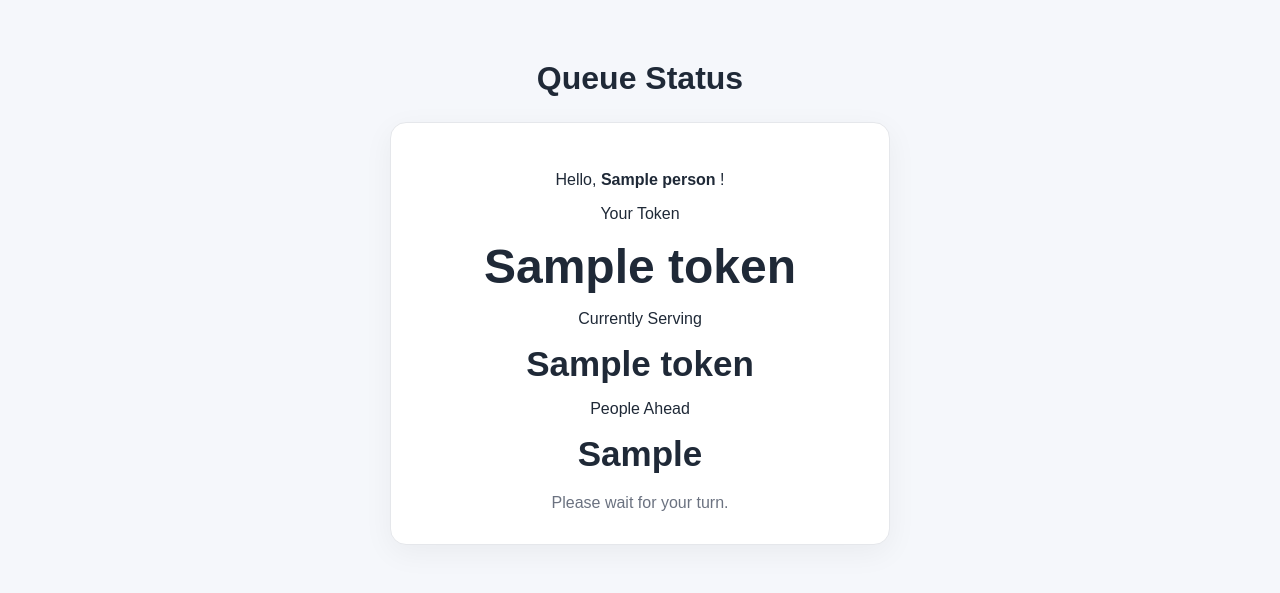
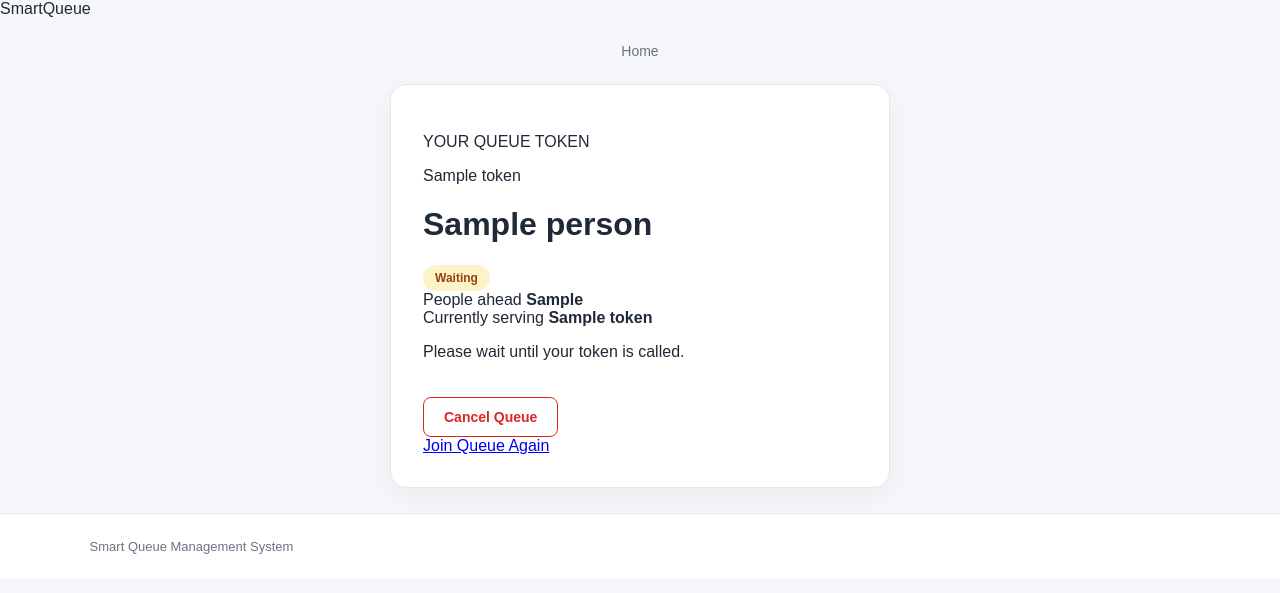
Before and after one commit to srijansathishpoojary-png/Smart-Queue-Management-System, a Flask app: template templates/status.html in a window 1280 px wide. Shown: the top 593 px of the page. Run offline with Flask 3, Linux system fonts and the light colour scheme; the template is opened without the code that fills it: most values are stand-ins (such as "Sample title", 1, 10 or a date in 2020).

Commit message:
Cancel feature

```diff
--- a/app.py
+++ b/app.py
@@ -470,7 +470,52 @@ def admin_history():
         history=history
     )
 
+# =========================================
+# CANCEL QUEUE
+# =========================================
 
+@app.route("/cancel/<token>", methods=["POST"])
+def cancel_queue(token):
+
+    connection = get_db_connection()
+
+    person = connection.execute(
+        """
+        SELECT *
+        FROM queue
+        WHERE token = ?
+        """,
+        (token,)
+    ).fetchone()
+
+    if not person:
+
+        connection.close()
+
+        return "Token not found", 404
+
+    # Only waiting users can cancel
+    if person["status"] == "Waiting":
+
+        connection.execute(
+            """
+            UPDATE queue
+            SET status = 'Cancelled'
+            WHERE token = ?
+            """,
+            (token,)
+        )
+
+        connection.commit()
+
+    connection.close()
+
+    return redirect(
+        url_for(
+            "queue_status",
+            token=token
+        )
+    )
 # =========================================
 # RUN APPLICATION
 # =========================================
--- a/static/style.css
+++ b/static/style.css
@@ -977,3 +977,22 @@ td {
     color: #6b7280;
     font-size: 14px;
 }
+/* =========================================
+   CANCEL QUEUE
+   ========================================= */
+
+.cancel-button {
+    margin-top: 20px;
+    padding: 11px 20px;
+    border: 1px solid #dc2626;
+    border-radius: 8px;
+    background: white;
+    color: #dc2626;
+    font-size: 14px;
+    font-weight: bold;
+    cursor: pointer;
+}
+
+.cancel-button:hover {
+    background: #fef2f2;
+}
--- a/templates/status.html
+++ b/templates/status.html
@@ -10,7 +10,7 @@
         content="width=device-width, initial-scale=1.0"
     >
 
-    <title>Queue Status</title>
+    <title>Queue Status - SmartQueue</title>
 
     <link
         rel="stylesheet"
@@ -21,189 +21,221 @@
 
 <body>
 
-    <div class="container">
+    <div class="status-page">
 
-        <h1>Queue Status</h1>
+        <!-- HEADER -->
+
+        <header class="status-header">
+
+            <div class="status-logo">
+                Smart<span>Queue</span>
+            </div>
+
+            <a
+                href="/"
+                class="back-home"
+            >
+                Home
+            </a>
+
+        </header>
+
+
+        <!-- MAIN -->
+
+        <main class="status-main">
 
             <div class="status-card">
 
-            <p>
-                Hello,
-                <strong id="user-name">
-                    {{ person["name"] }}
-                </strong>!
+                <p class="status-label">
+                    YOUR QUEUE TOKEN
                 </p>
 
-            <p>Your Token</p>
 
-            <div class="token">
-                <span id="user-token">
+                <div class="status-token">
                     {{ person["token"] }}
-                </span>
                 </div>
 
 
-            <p>Currently Serving</p>
+                <h1>
+                    {{ person["name"] }}
+                </h1>
 
-            <div class="current-token-small">
 
-                <span id="current-token">
+                <!-- WAITING -->
 
-                    {% if current %}
-                        {{ current["token"] }}
-                    {% else %}
-                        ---
-                    {% endif %}
+                {% if person["status"] == "Waiting" %}
 
+                    <div class="status-badge waiting">
+                        Waiting
+                    </div>
+
+
+                    <div class="queue-info">
+
+                        <div class="queue-info-item">
+
+                            <span>
+                                People ahead
                             </span>
+
+                            <strong>
+                                {{ people_ahead }}
+                            </strong>
 
                         </div>
 
 
-            <div id="waiting-section">
+                        {% if current %}
 
-                <p>People Ahead</p>
+                            <div class="queue-info-item">
 
-                <div class="people-ahead">
+                                <span>
+                                    Currently serving
+                                </span>
 
-                    <span id="people-ahead">
-                        {{ people_ahead }}
-                    </span>
+                                <strong>
+                                    {{ current["token"] }}
+                                </strong>
 
                             </div>
 
-                <div class="waiting-message">
-                    Please wait for your turn.
-                </div>
+                        {% endif %}
 
                     </div>
 
 
-            <div
-                id="your-turn-section"
-                class="your-turn"
-                style="display: none;"
+                    <p class="status-message">
+                        Please wait until your token is called.
+                    </p>
+
+
+                    <!-- CANCEL QUEUE -->
+
+                    <form
+                        action="/cancel/{{ person['token'] }}"
+                        method="POST"
+                        onsubmit="return confirm('Are you sure you want to cancel your queue?');"
                     >
-                🎉 IT'S YOUR TURN!
+
+                        <button
+                            type="submit"
+                            class="cancel-button"
+                        >
+                            Cancel Queue
+                        </button>
+
+                    </form>
+
+
+                <!-- SERVING -->
+
+                {% elif person["status"] == "Serving" %}
+
+                    <div class="status-badge serving">
+                        Now Serving
                     </div>
 
 
-            <div
-                id="served-section"
-                class="served-message"
-                style="display: none;"
-            >
-                Your service is complete.
-            </div>
+                    <div class="serving-message">
 
-        </div>
+                        <h2>
+                            It's your turn!
+                        </h2>
+
+                        <p>
+                            Please proceed to the service counter.
+                        </p>
 
                     </div>
 
 
+                <!-- SERVED -->
+
+                {% elif person["status"] == "Served" %}
+
+                    <div class="status-badge served">
+                        Served
+                    </div>
+
+
+                    <div class="serving-message">
+
+                        <h2>
+                            Thank you!
+                        </h2>
+
+                        <p>
+                            Your queue service has been completed.
+                        </p>
+
+                    </div>
+
+
+                <!-- CANCELLED -->
+
+                {% elif person["status"] == "Cancelled" %}
+
+                    <div class="status-badge cancelled">
+                        Cancelled
+                    </div>
+
+
+                    <div class="serving-message">
+
+                        <h2>
+                            Queue Cancelled
+                        </h2>
+
+                        <p>
+                            Your queue request has been cancelled.
+                        </p>
+
+                    </div>
+
+                {% endif %}
+
+
+                <a
+                    href="/"
+                    class="join-again-button"
+                >
+                    Join Queue Again
+                </a>
+
+            </div>
+
+        </main>
+
+
+        <!-- FOOTER -->
+
+        <footer class="status-footer">
+
+            <p>
+                Smart Queue Management System
+            </p>
+
+        </footer>
+
+    </div>
+
+
+    <!-- AUTO REFRESH -->
+
+    {% if person["status"] == "Waiting" or person["status"] == "Serving" %}
+
         <script>
 
-        const token = "{{ person['token'] }}";
+            setTimeout(function() {
 
+                window.location.reload();
 
-        function updateStatus() {
-
-            fetch("/api/status/" + token)
-
-                .then(response => response.json())
-
-                .then(data => {
-
-                    if (data.error) {
-                        return;
-                    }
-
-
-                    // Update name
-                    document.getElementById(
-                        "user-name"
-                    ).textContent = data.name;
-
-
-                    // Update current token
-                    document.getElementById(
-                        "current-token"
-                    ).textContent =
-                        data.current_token || "---";
-
-
-                    // Waiting
-                    if (data.status === "Waiting") {
-
-                        document.getElementById(
-                            "people-ahead"
-                        ).textContent =
-                            data.people_ahead;
-
-                        document.getElementById(
-                            "waiting-section"
-                        ).style.display = "block";
-
-                        document.getElementById(
-                            "your-turn-section"
-                        ).style.display = "none";
-
-                        document.getElementById(
-                            "served-section"
-                        ).style.display = "none";
-
-                    }
-
-
-                    // Serving
-                    else if (data.status === "Serving") {
-
-                        document.getElementById(
-                            "waiting-section"
-                        ).style.display = "none";
-
-                        document.getElementById(
-                            "your-turn-section"
-                        ).style.display = "block";
-
-                        document.getElementById(
-                            "served-section"
-                        ).style.display = "none";
-
-                    }
-
-
-                    // Served
-                    else if (data.status === "Served") {
-
-                        document.getElementById(
-                            "waiting-section"
-                        ).style.display = "none";
-
-                        document.getElementById(
-                            "your-turn-section"
-                        ).style.display = "none";
-
-                        document.getElementById(
-                            "served-section"
-                        ).style.display = "block";
-
-                    }
-
-                })
-
-                .catch(error => {
-                    console.log(
-                        "Unable to update queue status."
-                    );
-                });
-        }
-
-
-        // Check the queue every 3 seconds
-        setInterval(updateStatus, 3000);
+            }, 5000);
 
         </script>
+
+    {% endif %}
 
 </body>
 
```
Lines whose indentation alone changed are shown as unchanged.
